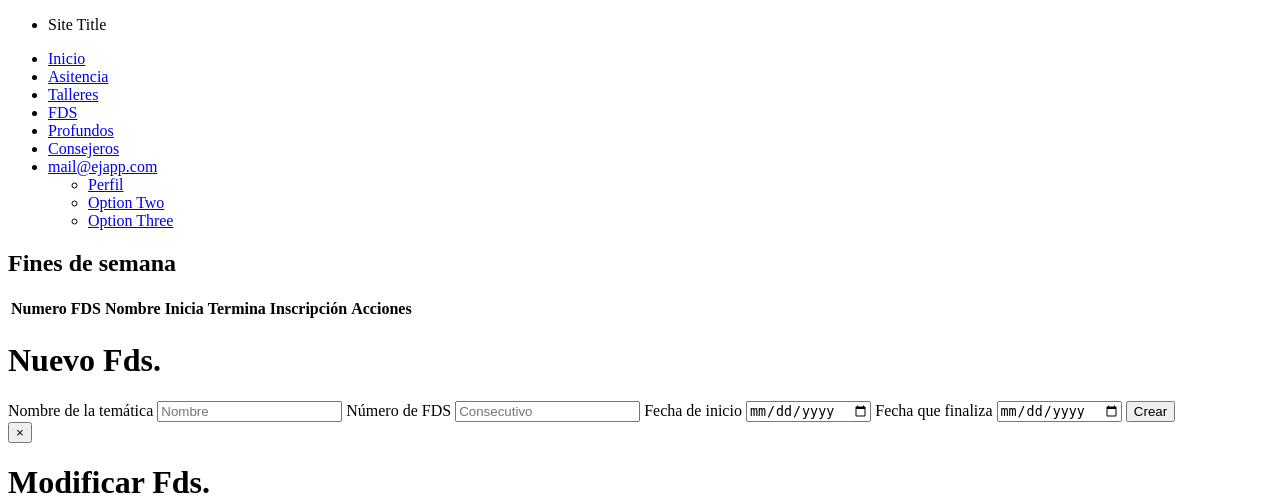
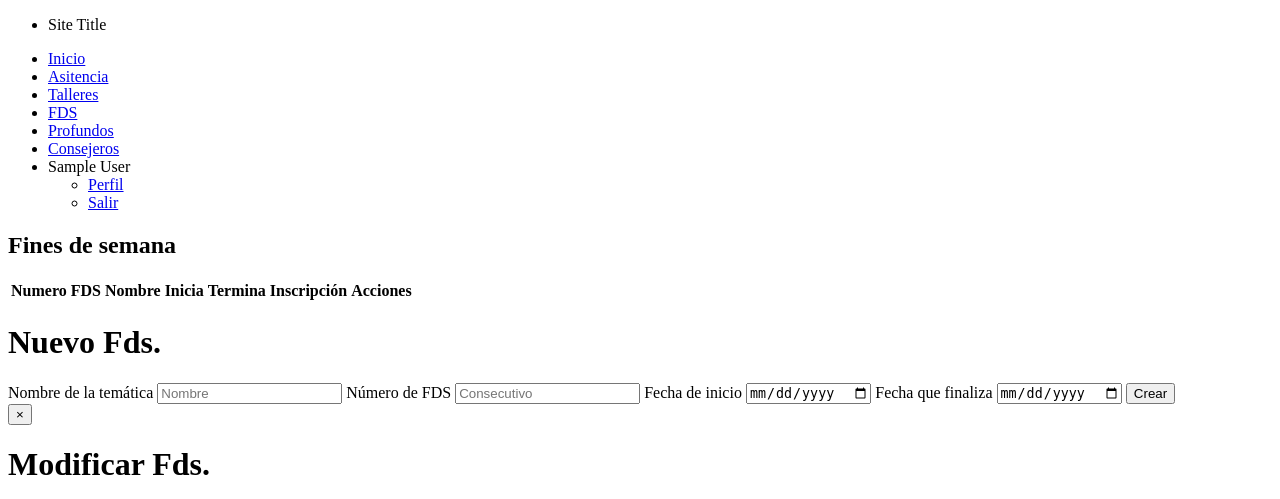
Before and after one commit to arodrigueze0215/Ejapp, a Django app: page /fds/ in a window 1280 px wide. Shown: the top 499 px of the page. Run offline with Django 3.2, Linux system fonts and the light colour scheme; the visitor is signed in with stand-in values (Sample User, id 1); data that the repository does not hold is empty; some libraries are stand-ins or nearby versions.

Commit message:
finish login and logut

```diff
--- a/login/urls.py
+++ b/login/urls.py
@@ -4,5 +4,5 @@ from django.contrib.auth import views as auth_views
 
 urlpatterns = [
     url(r'^login/$', views.loginUser, name='loginUser'),
-    #url(r'^logout/$', auth_views.logout,{'next_page':'/users/login/'}, name='logout'),
+    url(r'^logout/$', auth_views.logout,{'next_page':'/login/'}, name='logout'),
 ]
--- a/src-static/js/login.js
+++ b/src-static/js/login.js
@@ -26,7 +26,7 @@ document.addEventListener("DOMContentLoaded",function(){
         });
         postAjax.done((data) =>{
             if (data.result==='ok') {
-                window.location = "/"
+                window.location = "/fds/"
             } else if(data.result=='error'){
                 console.log(data.message);
             }
--- a/templates/fds-list.html
+++ b/templates/fds-list.html
@@ -25,12 +25,13 @@
                         <li><a href="#">Profundos</a></li>
                         <li><a href="#">Consejeros</a></li>
                         <li>
-                            <a href="#">mail@ejapp.com</a>
-                            <ul class="menu vertical">
-                                <li><a href="#">Perfil</a></li>
-                                <li><a href="#">Option Two</a></li>
-                                <li><a href="#">Option Three</a></li>
-                            </ul>
+                            {% if user.is_authenticated %}
+                                <a >{{user.first_name}} {{user.last_name}}</a>
+                                <ul class="menu vertical">
+                                    <li><a href="#">Perfil</a></li>
+                                    <li><a href="{% url 'main:login:logout' %}">Salir</a></li>
+                                </ul>
+                            {% endif%}
                         </li>
                     </ul>
                 </div>
```
